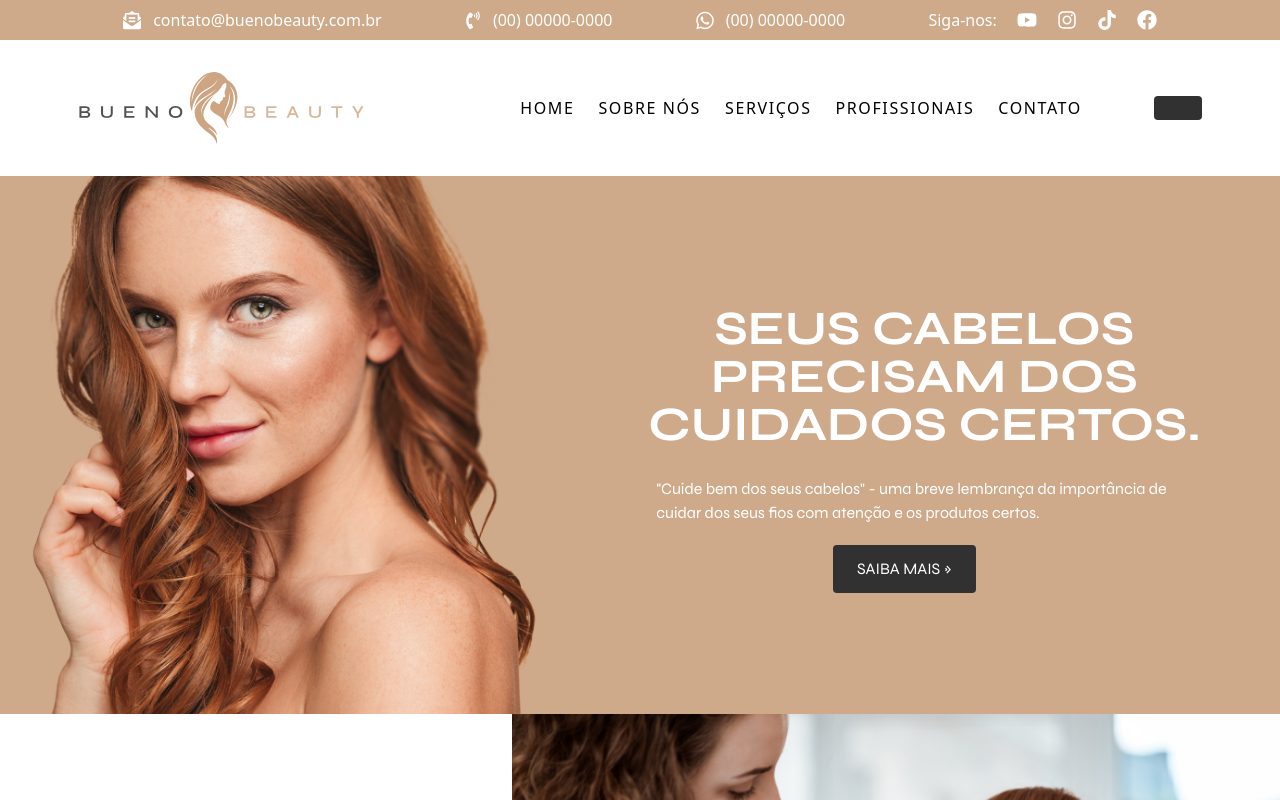
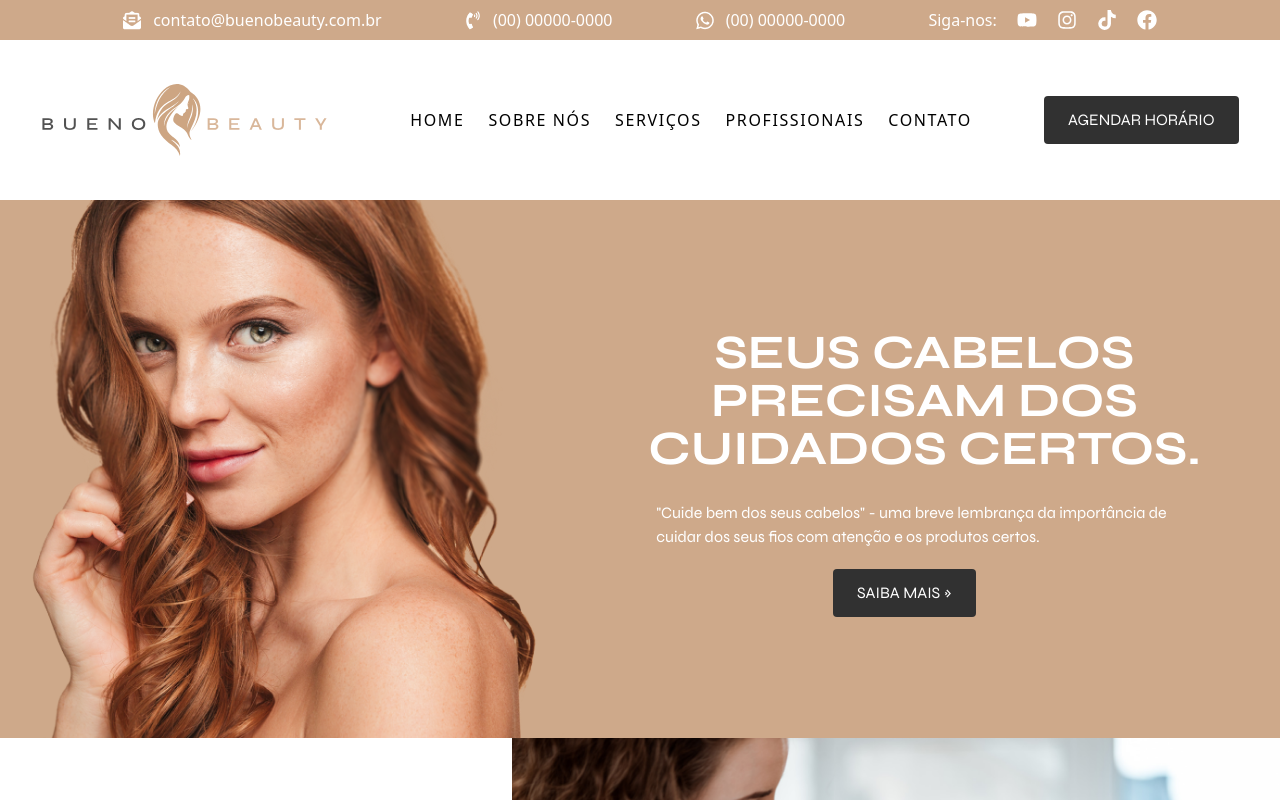
Before and after one commit to RuanDevz/BuenoBeauty, a React (Vite) app: page / in a window 1280 px wide. Shown: the top 800 px of the page. Built offline with nearby package versions, Linux system fonts and the light colour scheme.

Commit message:
button fixed

```diff
--- a/src/Components/Header/Header.jsx
+++ b/src/Components/Header/Header.jsx
@@ -72,7 +72,7 @@ const Header = () => {
                 <li className='hover:text-black cursor-pointer lett tracking-widest lg:hover:text-segundary'>SERVIÇOS</li>
                 <li className='hover:text-black cursor-pointer lett tracking-widest lg:hover:text-segundary'>PROFISSIONAIS</li>
                 <li className='hover:text-black cursor-pointer lett tracking-widest lg:hover:text-segundary'>CONTATO</li>
-                <Button className='bg-button py-3 px-6 ml-12 font-primary text-white hover:text-segundary rounded hidden lg:flex' children='AGENDAR HORÁRIO' />
+                <Button className='bg-button py-3 px-6 ml-12 font-primary text-white hover:text-segundary rounded hidden lg:flex' childreen='AGENDAR HORÁRIO' />
               </ul>
             </div>
           )}
```
